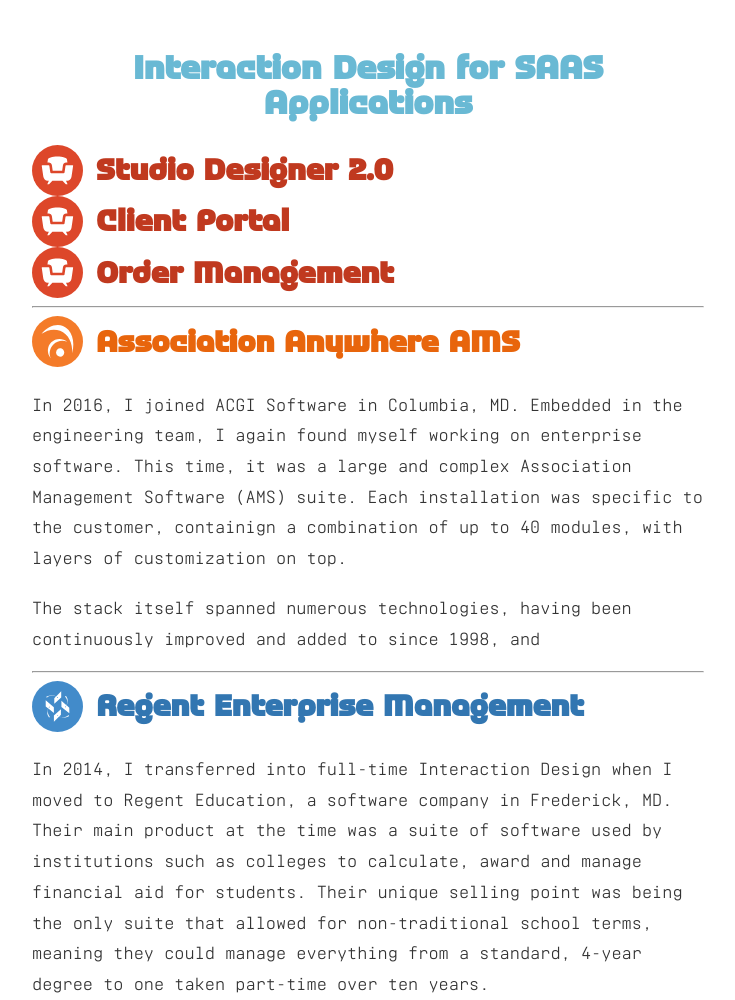
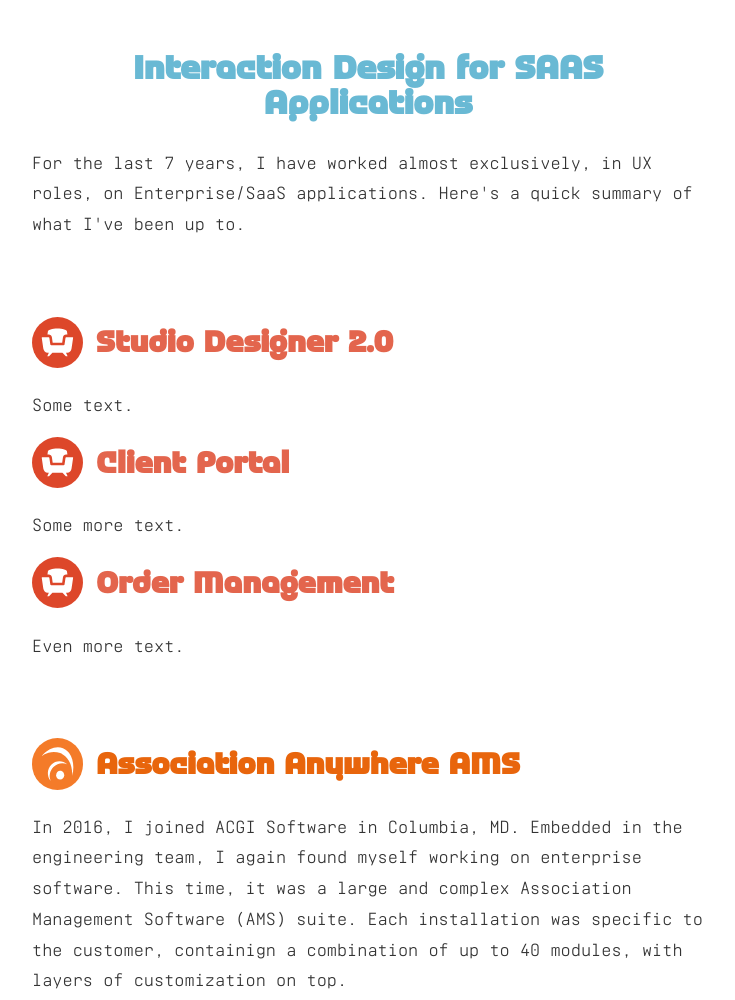
Before and after one commit to alanmoore/alanmoore.github.io, an Eleventy site: page index.html in a window 1280 px wide. Shown: the part 517-1517 px from the top of the page, without its empty margins (272-1007 px from the left). Built offline with nearby package versions, Linux system fonts and the light colour scheme; Eleventy itself is replaced by a stand-in of ours; files that its build step writes are made by us from their sources; files whose address does not match are found by name.

Commit message:
Mostly CSS

```diff
--- a/_layouts/base.html
+++ b/_layouts/base.html
@@ -68,7 +68,7 @@ site_url: www.alanmoore.info
                 <a href="">Full credits and colophon here</a>. </p>
         </footer>
         <nav>
-            {% include _navigation.html %}}
+            {% include _navigation.html %}
         </nav>
     </body>
 </html>
--- a/css/am.css
+++ b/css/am.css
@@ -466,6 +466,10 @@ template {
   src: url("fonts/realtime-semibold/webfonts/realtime-semibold.woff2") format("woff2"), url("fonts/realtime-semibold/webfonts/realtime-semibold.woff") format("woff");
   font-weight: 400;
 }
+* {
+  box-sizing: border-box;
+}
+
 body {
   color: #333;
   font-family: Realtime;
@@ -496,6 +500,23 @@ a:hover {
   border-bottom-style: dotted;
 }
 
+section,
+main,
+footer {
+  padding-left: 2%;
+  padding-right: 2%;
+  width: 100%;
+}
+@media (min-width: 45rem) {
+  section,
+main,
+footer {
+    max-width: 42rem;
+    margin-left: calc(50% - 21rem);
+    padding: 0;
+  }
+}
+
 .masthead {
   background-color: #8BC53F;
   background-image: url(/images/alanhead.png);
@@ -505,6 +526,7 @@ a:hover {
   color: #fff;
   display: flex;
   flex-direction: column;
+  margin: 0;
   padding: 0.5rem;
   padding-top: 6rem;
   width: 100%;
@@ -541,6 +563,7 @@ a:hover {
 
 .main-navigation__items {
   display: inline-flex;
+  flex-wrap: wrap;
   justify-content: center;
   list-style-type: none;
   margin: 0.5rem 0;
@@ -569,12 +592,6 @@ a:hover {
   text-align: center;
 }
 
-section,
-main {
-  max-width: 42rem;
-  padding-left: calc(50% - 21rem);
-}
-
 .header-with-logo {
   align-items: center;
   display: flex;
@@ -587,8 +604,12 @@ main {
   width: calc(100% - 5rem);
 }
 
+.header-with-logo--first {
+  margin-top: 5rem;
+}
+
 .header-with-logo--regent .section-header {
-  color: #3276b1;
+  color: #0261ab;
 }
 
 .header-with-logo--acgi .section-header {
@@ -596,7 +617,7 @@ main {
 }
 
 .header-with-logo--sd .section-header {
-  color: #c0391f;
+  color: #e3654d;
 }
 
 .company-logo {
@@ -613,7 +634,7 @@ main {
 }
 
 .company-logo--regent {
-  background-color: #428BCA;
+  background-color: #01365f;
 }
 
 .company-logo--sd {
--- a/index.html
+++ b/index.html
@@ -1,6 +1,6 @@
 ---
 layout: base.html
-title: Home Page
+title: SaaS Interaction Design
 ---
 
 <section>
@@ -12,7 +12,8 @@ title: Home Page
 
 <main>
     <h1 class="page-header">Interaction Design for SAAS Applications</h1>
-
+    <p>For the last 7 years, I have worked almost exclusively, in UX roles, on Enterprise/SaaS applications. Here's
+    a quick summary of what I've been up to. </p>
 <!--    <h2 class="section-header">Bigstock</h2>-->
 <!--    <p>BigStock is the newest product I have worked on, created from the ground-up to provide inventory management for-->
 <!--        warehouses, specifically in the gray-market telecommunications industry. It is currently in use at one such-->
@@ -20,22 +21,23 @@ title: Home Page
 <!--    <hr />-->
 
 
-    <div class="header-with-logo header-with-logo--sd">
+    <div class="header-with-logo header-with-logo--sd  header-with-logo--first">
         <img src="/images/logos/sd-logo.svg" alt="Studio Designer logo" class="company-logo  company-logo--sd">
         <h2 class="section-header">Studio Designer 2.0</h2>
     </div>
-
+    <p>Some text.</p>
     <div class="header-with-logo header-with-logo--sd">
         <img src="/images/logos/sd-logo.svg" alt="Studio Designer logo" class="company-logo  company-logo--sd">
         <h2 class="section-header">Client Portal</h2>
     </div>
+    <p>Some more text.</p>
     <div class="header-with-logo header-with-logo--sd">
         <img src="/images/logos/sd-logo.svg" alt="Studio Designer logo" class="company-logo  company-logo--sd">
         <h2 class="section-header">Order Management</h2>
     </div>
+    <p>Even more text.</p>
 
-    <hr />
-    <div class="header-with-logo header-with-logo--acgi">
+    <div class="header-with-logo header-with-logo--acgi  header-with-logo--first">
         <img src="/images/logos/acgi-logo.svg" alt="ACGI logo" class="company-logo  company-logo--acgi">
         <h2 class="section-header">Association Anywhere AMS</h2>
     </div>
@@ -45,8 +47,8 @@ title: Home Page
         installation was specific to the customer, containign a combination of up to 40 modules, with layers of customization
         on top.</p>
     <p>The stack itself spanned numerous technologies, having been continuously improved and added to since 1998, and </p>
-    <hr />
-    <div class="header-with-logo header-with-logo--regent">
+
+    <div class="header-with-logo header-with-logo--regent  header-with-logo--first">
         <img src="/images/logos/regent-logo.svg" alt="Regent Education logo" class="company-logo  company-logo--regent">
         <h2 class="section-header">Regent Enterprise Management</h2>
     </div>
```
Also changed, not shown: 1 other file.
